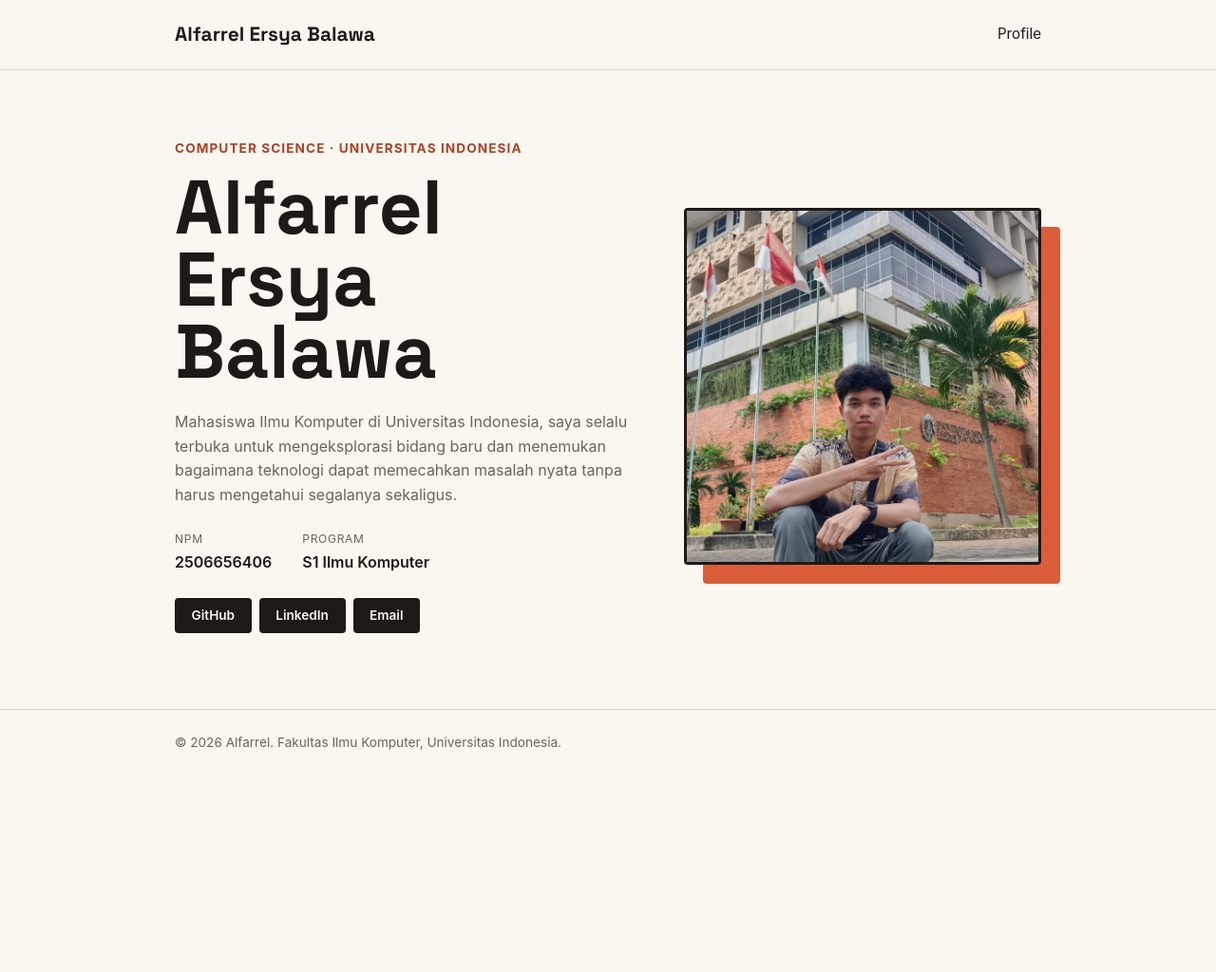
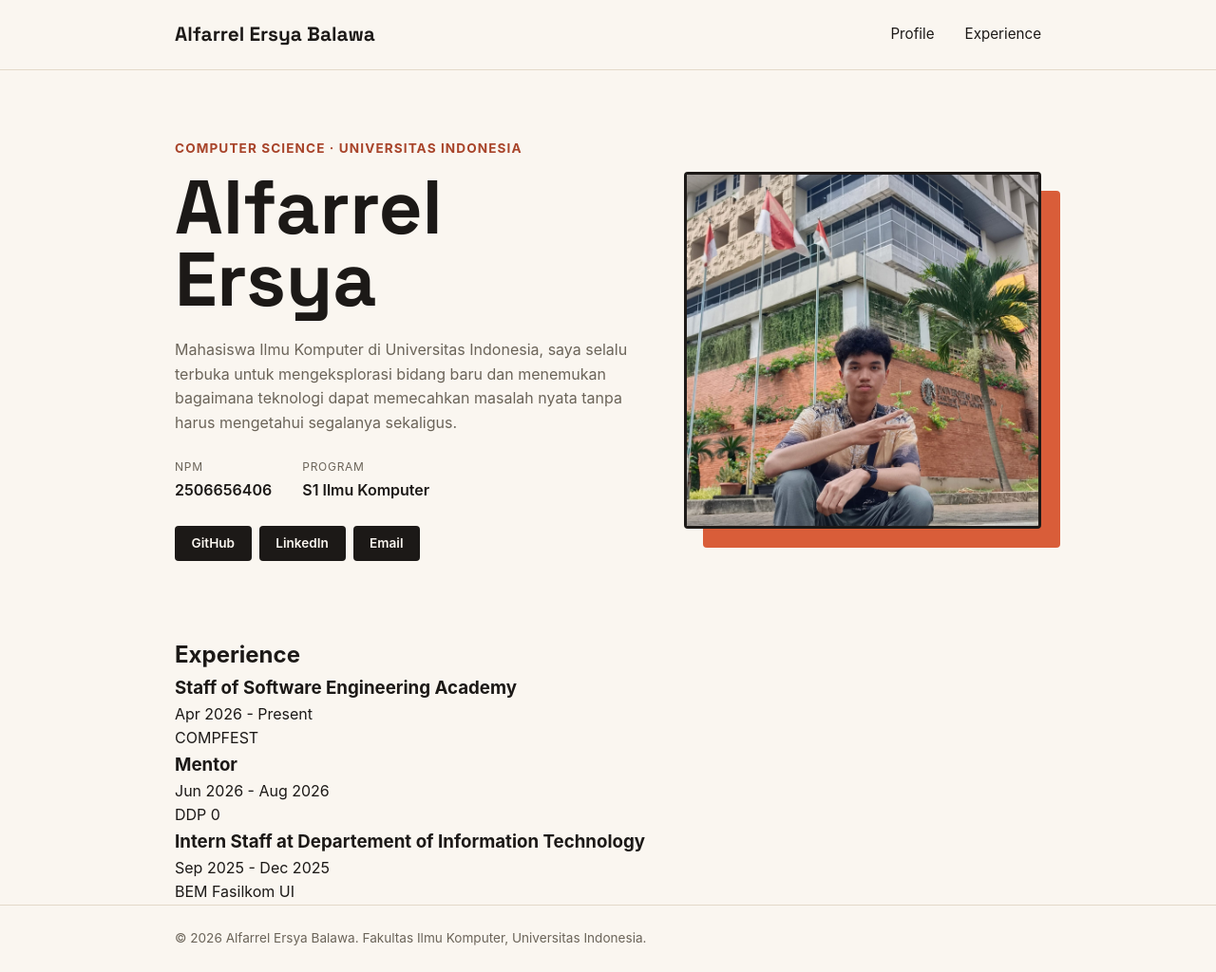
Before and after one commit to alpallel/portofolio, a Django app: page / in a window 1280 px wide. Shown: the whole page at 95% size. Before the commit the page ends 790 px from the top, so only its background shows below. Run offline with Django 5.2, Linux system fonts and the light colour scheme.

Commit message:
feat: experience section html

```diff
--- a/templates/index.html
+++ b/templates/index.html
@@ -15,6 +15,7 @@
             <a href="#profile" class="brand">Alfarrel Ersya Balawa</a>
             <nav>
                 <a href="#profile">Profile</a>
+                <a href="#experience">Experience</a>
             </nav>
         </div>
     </header>
@@ -24,7 +25,7 @@
             <div class="container hero-grid">
                 <div class="hero-identity">
                     <p class="hero-kicker">Computer Science &middot; Universitas Indonesia</p>
-                    <h1>Alfarrel Ersya Balawa</h1>
+                    <h1>Alfarrel Ersya</h1>
                 </div>
                 <div class="hero-photo">
                     <div class="photo-block"></div>
@@ -50,11 +51,40 @@
                 </div>
             </div>
         </section>
+
+        <section class="experience" id="experience">
+            <div class="container">
+                <h2>Experience</h2>
+                <div class="experience-list">
+                    <div class="experience-item">
+                        <div class="experience-header">
+                            <h3>Staff of Software Engineering Academy</h3>
+                            <span class="experience-date">Apr 2026 - Present</span>
+                        </div>
+                        <p class="experience-organization">COMPFEST</p>
+                    </div>
+                    <div class="experience-item">
+                        <div class="experience-header">
+                            <h3>Mentor</h3>
+                            <span class="experience-date">Jun 2026 - Aug 2026</span>
+                        </div>
+                        <p class="experience-organization">DDP 0</p>
+                    </div>
+                    <div class="experience-item">
+                        <div class="experience-header">
+                            <h3>Intern Staff at Departement of Information Technology</h3>
+                            <span class="experience-date">Sep 2025 - Dec 2025</span>
+                        </div>
+                        <p class="experience-organization">BEM Fasilkom UI</p>
+                    </div>
+                </div>
+            </div>
+        </section>
     </main>
 
     <footer class="site-footer">
         <div class="container">
-            <p>&copy; 2026 Alfarrel. Fakultas Ilmu Komputer, Universitas Indonesia.</p>
+            <p>&copy; 2026 Alfarrel Ersya Balawa. Fakultas Ilmu Komputer, Universitas Indonesia.</p>
         </div>
     </footer>
 </body>
```
